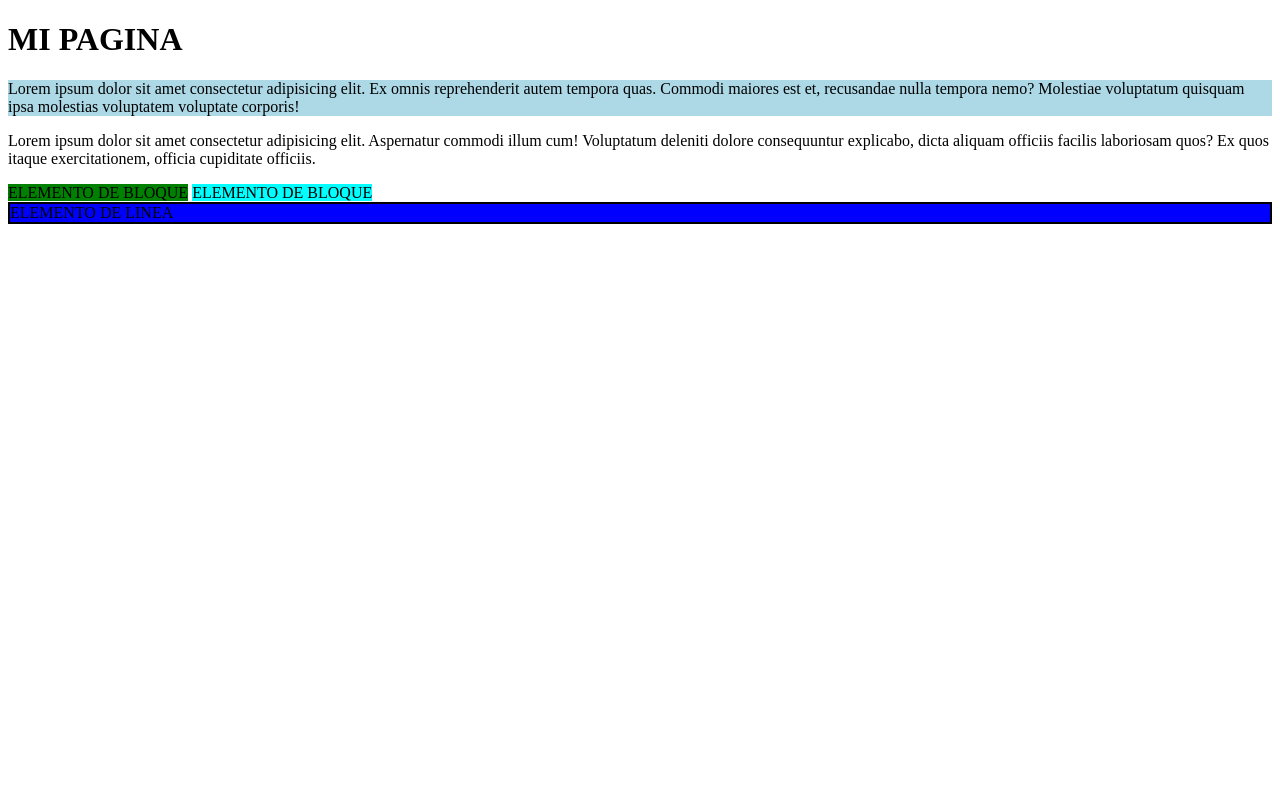
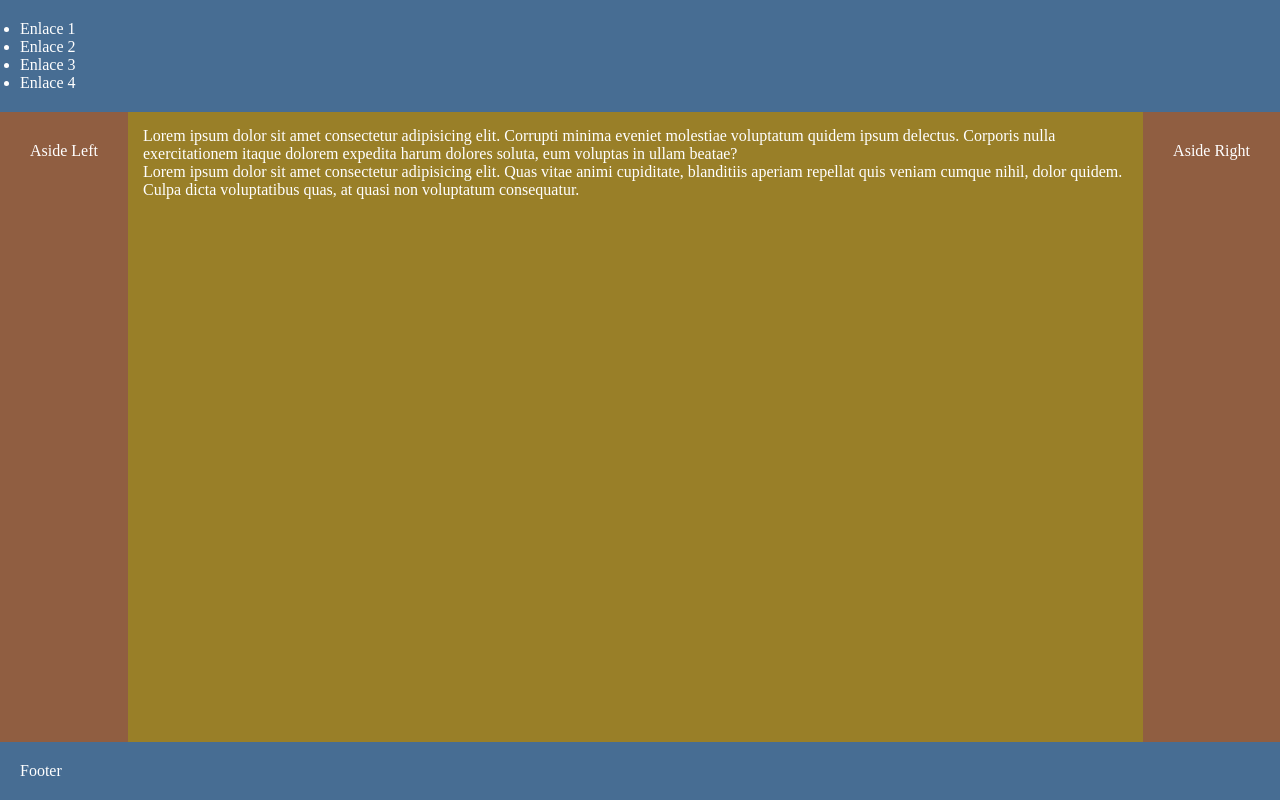
Before and after one commit to anthnyM/helloGithub, a plain HTML site: page index.html in a window 1280 px wide. Drawn offline with Linux system fonts and the light colour scheme.

Commit message:
santo grial

```diff
--- a/index.html
+++ b/index.html
@@ -4,18 +4,27 @@
     <meta charset="UTF-8">
     <meta name="viewport" content="width=device-width, initial-scale=1.0">
     <title>Mi primer sitio web</title>
+    <link rel="stylesheet" href="styles.css">
 </head>
 <body>
-    <h1>MI PAGINA</h1>
-    <p style="background-color: lightblue;">Lorem ipsum dolor sit amet consectetur adipisicing elit. Ex omnis reprehenderit autem tempora quas. Commodi maiores est et, recusandae nulla tempora nemo? Molestiae voluptatum quisquam ipsa molestias voluptatem voluptate corporis!</p>
-    <p>Lorem ipsum dolor sit amet consectetur adipisicing elit. Aspernatur commodi illum cum! Voluptatum deleniti dolore consequuntur explicabo, dicta aliquam officiis facilis laboriosam quos? Ex quos itaque exercitationem, officia cupiditate officiis.</p>
-
-    <p class="foo"></p>
-    <span style="background-color: green;">ELEMENTO DE BLOQUE</span>
-    <span style="background-color: cyan;">ELEMENTO DE BLOQUE</span>
-    <div style="background-color: blue; border: 2px solid black;">ELEMENTO DE LINEA</div>
-
-
-
+    <div id="header">
+        <div id="nav">
+            <ul>
+                <li>Enlace 1</li>
+                <li>Enlace 2</li>
+                <li>Enlace 3</li>
+                <li>Enlace 4</li>
+            </ul>
+        </div>
+    </div>
+    <div id="aside-left">Aside Left</div>
+    <div id="main">
+        <div id="article">
+            <div id="section-1">Lorem ipsum dolor sit amet consectetur adipisicing elit. Corrupti minima eveniet molestiae voluptatum quidem ipsum delectus. Corporis nulla exercitationem itaque dolorem expedita harum dolores soluta, eum voluptas in ullam beatae?</div>
+            <div id="section-2">Lorem ipsum dolor sit amet consectetur adipisicing elit. Quas vitae animi cupiditate, blanditiis aperiam repellat quis veniam cumque nihil, dolor quidem. Culpa dicta voluptatibus quas, at quasi non voluptatum consequatur.</div>
+        </div>
+    </div>
+    <div id="aside-right">Aside Right</div>
+    <div id="footer">Footer</div>
 </body>
 </html>
--- /dev/null
+++ b/styles.css
@@ -0,0 +1,49 @@
+*{
+    margin: 0;
+    padding: 0;
+    border: 0;
+    box-sizing: border-box;
+}
+html{
+    height: 100%;
+}
+body {
+    height: 100%;
+    display: grid;
+    grid-template: auto 1fr auto / auto 1fr auto;
+}
+#header{
+    padding: 20px;
+    background-color: rgba(71,109,147,1);
+    color: white;
+    grid-column: 1/4;
+}
+#aside-left{
+    grid-column: 1 / 2;
+    padding: 30px;
+    background-color: rgba(144,94,65, 1);
+    color: white;
+}
+#aside-right{
+    grid-column: 3 / 4;
+    padding: 30px;
+    background-color: rgba(144,94,65, 1);
+    color: white;
+}
+#main{
+    grid-column: 2 / 3;
+    padding: 15px;
+    background-color: rgba(153,127,40, 1);
+    color: white;
+}
+#footer{
+    grid-column: 1 / 4;
+    padding: 20px;
+    background-color: rgba(71,109,147,1);
+    color: white;
+}
+.keyword{
+    font-size: 1.3em;
+    color: blue;
+    /* border: 5px dashed green; */
+}
```
